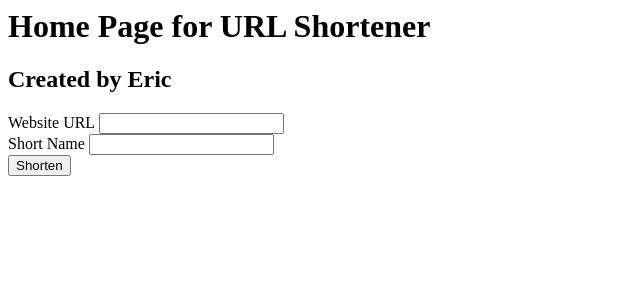
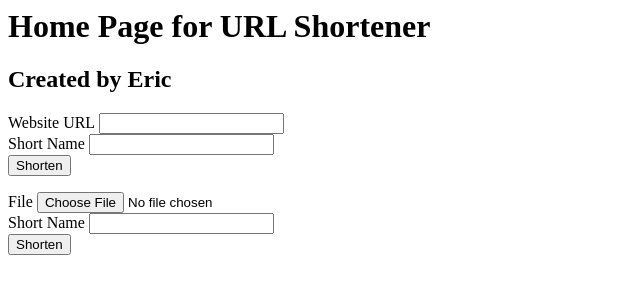
Before and after one commit to ericchowder/FlaskPlayground, a Flask app: page / in a window 1280 px wide. Shown: the top 300 px of the page, without its empty margins (0-640 px from the left). Run offline with Flask 2, Linux system fonts and the light colour scheme.

Commit message:
File uploads working

```diff
--- a/app.py
+++ b/app.py
@@ -1,11 +1,14 @@
 # render_template comes from "jinja"
-from flask import Flask, render_template, request, redirect, url_for
+from flask import Flask, render_template, request, redirect
+from flask import url_for, flash
+from werkzeug.utils import secure_filename
 import json
 import os.path
 
 
 # Passes env var name for app to initialize app
 app = Flask(__name__)
+app.secret_key = 'baQfF&gAXO)bC&k'
 
 
 # Home Page
@@ -25,7 +28,7 @@ def about():
 # Redirect after shortening URL
 @app.route('/your-url', methods=['GET','POST'])
 def your_url():
-
+    # Post requests
     if request.method == 'POST':
         # For storing all shortened URLs
         urlsDict = {}
@@ -39,11 +42,26 @@ def your_url():
 
         # If URL name already exists, go back to home page
         if request.form['code'] in urlsDict.keys():
+            flash("Name already taken, please select new name.")
             return redirect(url_for('home'))
+
         # If new URL name, continue
         else:
-            # Retrieves name of input from home.html, stores in dict
-            urlsDict[request.form['code']] = {'url':request.form['url']}
+            # If request is for URL (form keys detects 'url')
+            if 'url' in request.form.keys():
+                # Retrieves name of input from home.html, stores in dict
+                urlsDict[request.form['code']] = {'url':request.form['url']}
+            # If request is for file (form keys detects 'file')
+            else:
+                # Gets file instance
+                f = request.files['file']
+                # Create name with shortname+filename, secure_filename for safety
+                full_name = request.form['code'] + secure_filename(f.filename)
+                # Saves file to uploads directory
+                f.save(app.root_path + '/uploads/' + full_name)
+                # Stores file into dictionary
+                urlsDict[request.form['code']] = {'file':full_name}
+
             # Save/write to JSON
             with open('urls_list.json','w') as url_file:
                 # Saves url dictionary to url file
@@ -51,6 +69,6 @@ def your_url():
             # User's entry to "shortname" gets saved into "nameInput"
             # Variable becomes available in your_url.html
             return render_template('your_url.html', nameInput=request.form['code'])
-
+    # Non-Post requests
     else:
         return redirect(url_for('home'))
--- a/templates/home.html
+++ b/templates/home.html
@@ -1,6 +1,11 @@
 <h1>Home Page for URL Shortener</h1>
 
 <h2>Created by {{ name }}</h2>
+
+<!-- Jinja way of embedded code-->
+{% for message in get_flashed_messages() %}
+<h2>{{ message }}</h2>
+{% endfor %}
 
 <!-- Submitting goes to the form action/link -->
 <!-- In this case, goes to /your-url -->
@@ -13,3 +18,14 @@
     <br>
     <input type="submit" value="Shorten">
 </form>
+
+<!-- For submitting uploaded files -->
+<form action="your-url" method="post" enctype="multipart/form-data">
+  <label for="file">File</label>
+    <input type="file" name="file" value="" required>
+    <br>
+  <label for="code">Short Name</label>
+    <input type="text" name="code" value="" required>
+    <br>
+    <input type="submit" value="Shorten">
+</form>
--- a/urls_list.json
+++ b/urls_list.json
@@ -1 +1 @@
-{"google": {"url": "http://google.ca"}}
+{"google": {"url": "http://google.ca"}, "mask": {"file": "maskBauerBlueMask3.png"}}
```
Also changed, not shown: uploads/maskBauerBlueMask3.png (added).
